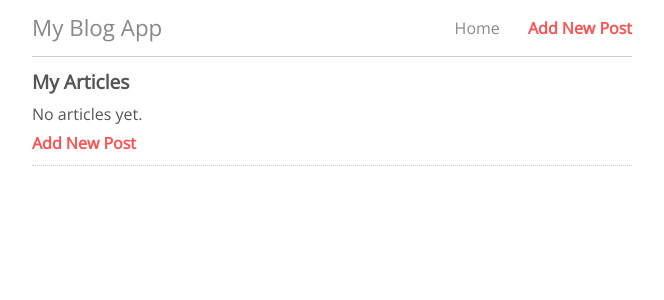
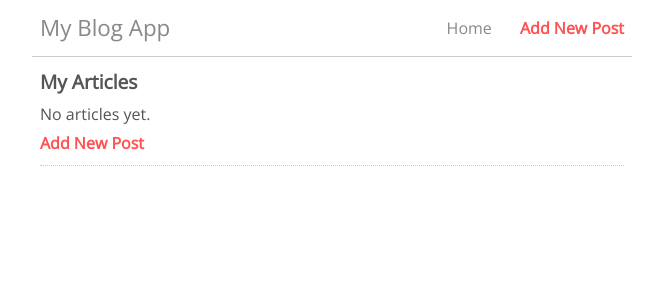
Before and after one commit to toksan/django2_tutorial_blog, a Django app: page / in a window 1280 px wide. Shown: the top 300 px of the page, without its empty margins (308-972 px from the left). Run offline with Django 3.2, Linux system fonts and the light colour scheme; data that the repository does not hold is empty.

Commit message:
スマホ閲覧時のため余白を設定

```diff
--- a/myblog/blogs/static/blogs/css/style.css
+++ b/myblog/blogs/static/blogs/css/style.css
@@ -50,11 +50,13 @@ header a {
 }
 
 header .site-name {
+    padding-left: 8px;
     display: table-cell;
     vertical-align: middle;
 }
 
 header nav {
+    padding-right: 8px;
     display: table-cell;
     vertical-align: middle;
     text-align: right;
@@ -73,6 +75,10 @@ header nav li:last-child {
 
 header .site-name a {
     font-size: 1.4rem;
+}
+
+.content {
+    padding: 0 8px;
 }
 
 /**
```
